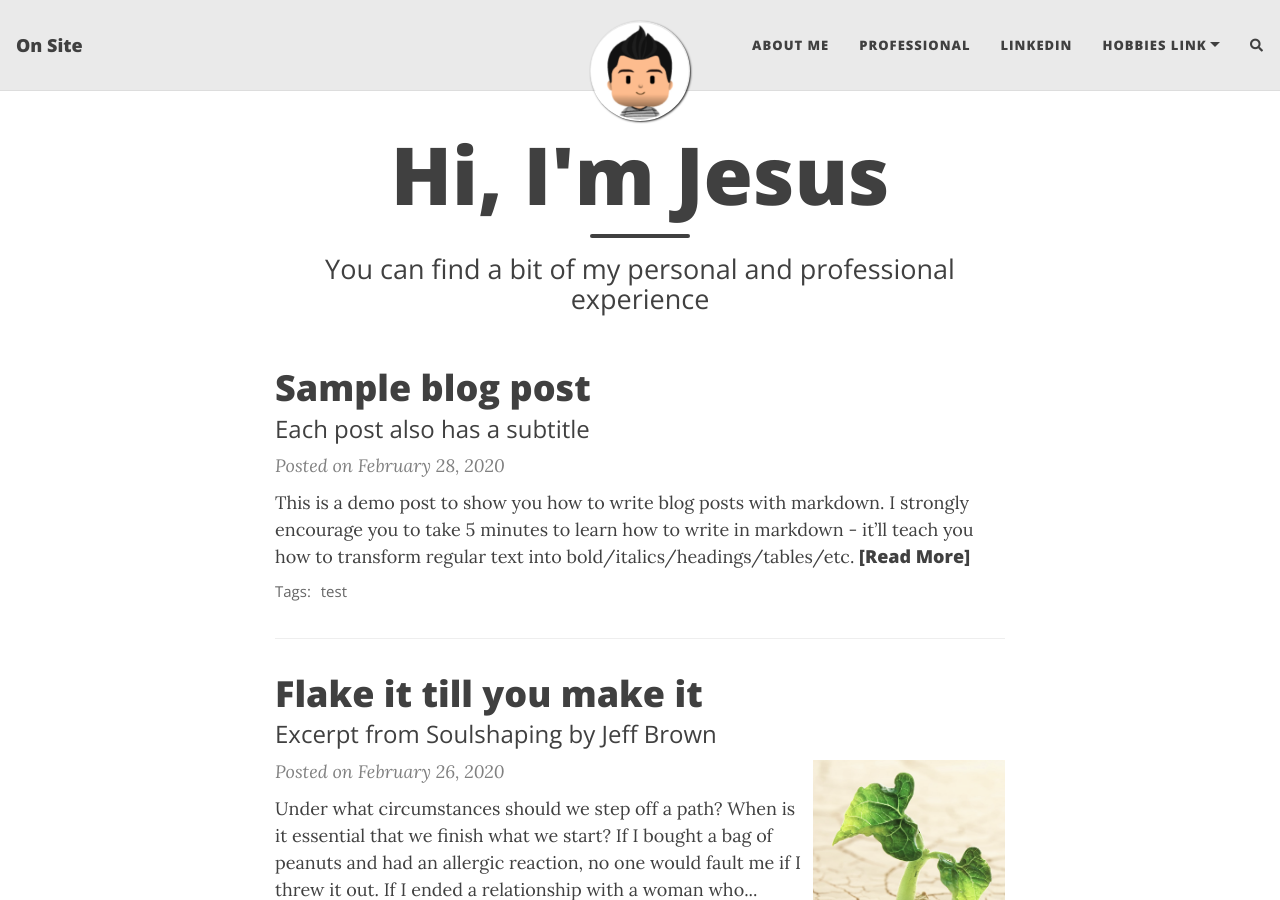
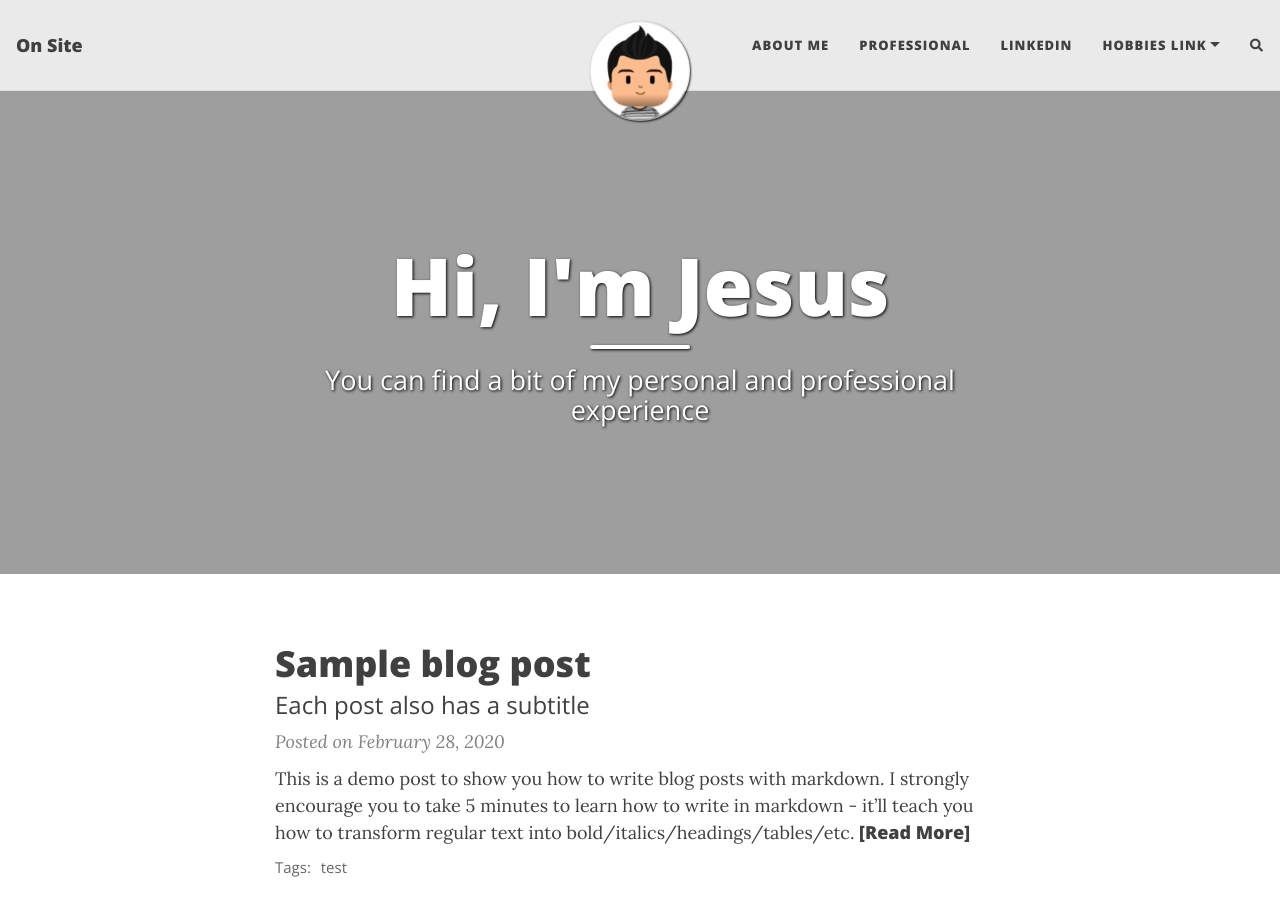
Before and after one commit to jesuserl/jesuserl.github.io, a Jekyll site: the page built from index.html, in a window 1280 px wide and 900 px high. Built offline with Jekyll 4.4.1, drawn with Linux system fonts in a browser that asks for light colours; nearby versions of some CDN libraries; the list of posts is cut into pages by our own code; comment, search, counter and statistics services are not loaded.

Commit message:
imagenes cambian

```diff
--- a/_config.yml
+++ b/_config.yml
@@ -22,9 +22,7 @@
     - Manjaro Linux: "https://manjaro.org//"
     - Star Wars: "https://www.starwars.com/"
 
-cover-img: /assets/img/101619.jpg
-#thumbnail-img: /assets/img/thumb.png
-share-img: /assets/img/101619.jpg
+
 
 # --- Logo --- #
 
--- a/index.html
+++ b/index.html
@@ -2,4 +2,7 @@
 layout: home
 title: Hi, I'm Jesus
 subtitle: You can find a bit of my personal and professional experience
+cover-img: /assets/img/101619.jpg
+#thumbnail-img: /assets/img/thumb.png
+share-img: /assets/img/101619.jpg
 ---
```
